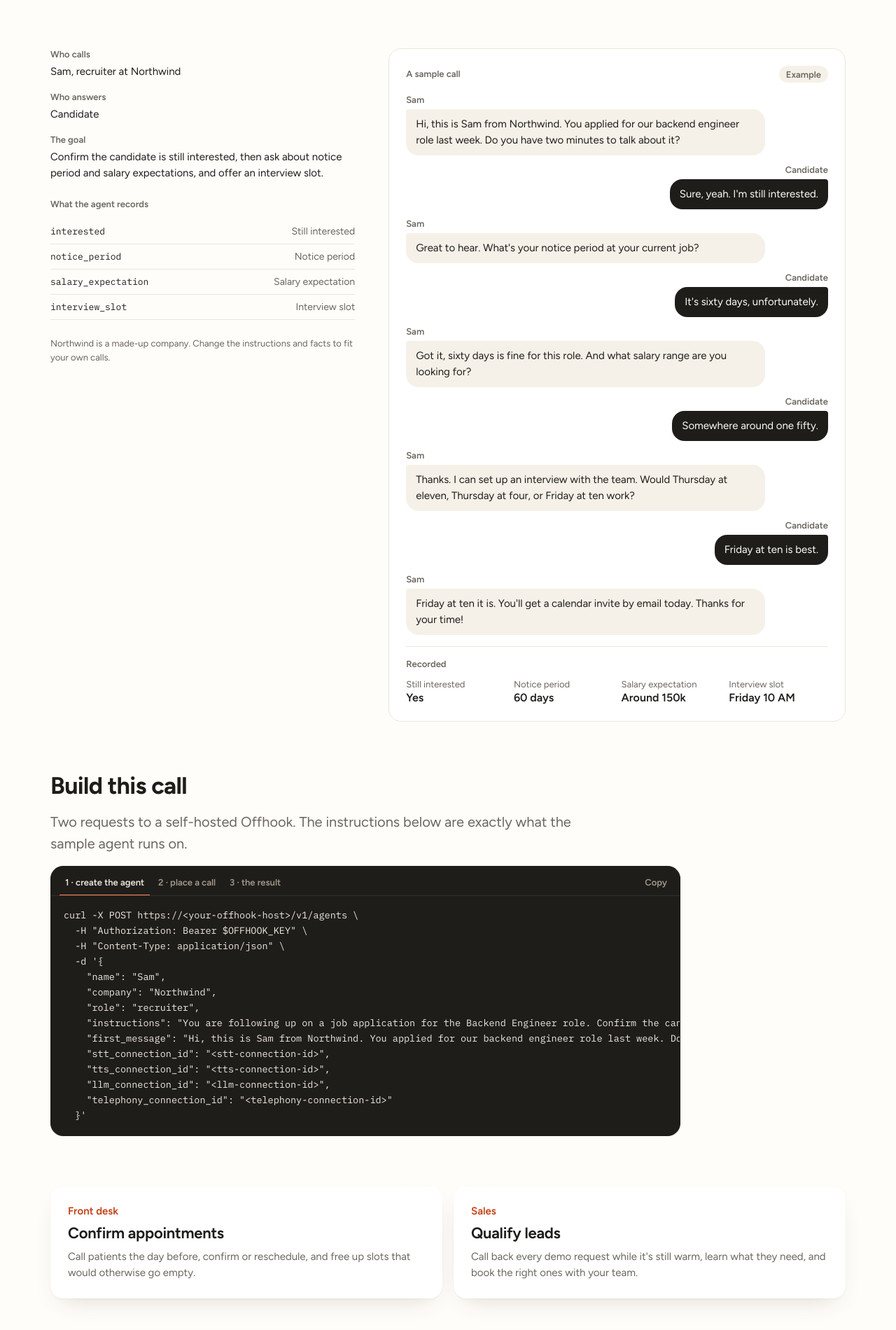
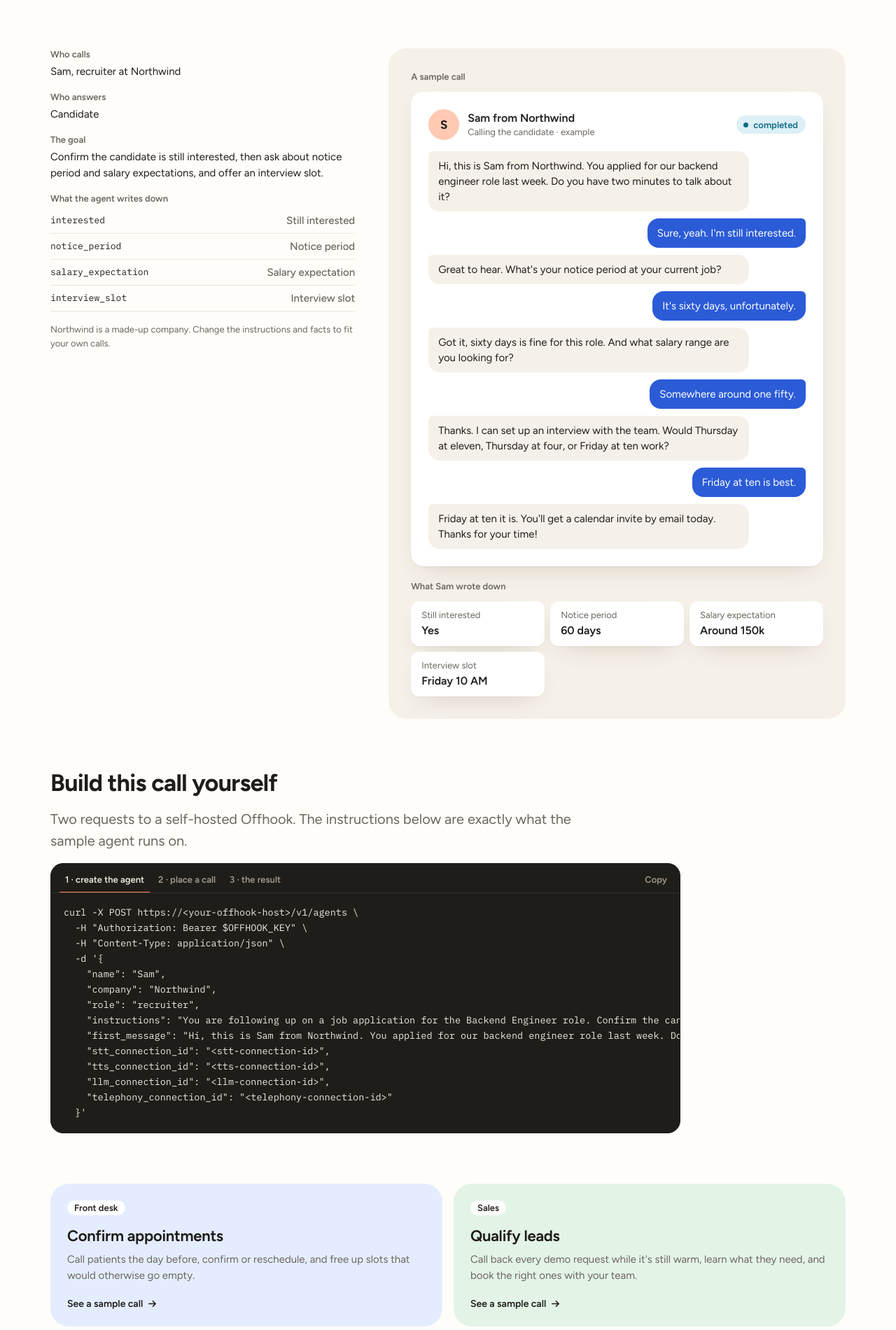
Before and after one commit to welldunai/offhook, an Astro site in the folder site/: page /use-cases/recruiter-screening in a window 1280 px wide. Shown: the part 380-2280 px from the top of the page at 70% size. Built offline with nearby package versions, Linux system fonts and the light colour scheme; Astro itself is replaced by a stand-in of ours.

Commit message:
Carry the warm design through use-case pages, share image and favicon
Co-Authored-By: Claude Opus 5.5 <noreply@anthropic.com>

```diff
--- a/site/src/layouts/Base.astro
+++ b/site/src/layouts/Base.astro
@@ -10,7 +10,7 @@ interface Props {
 const { title, description } = Astro.props;
 const canonical = new URL(Astro.url.pathname, Astro.site);
 const ogImage = new URL("/og.png", Astro.site);
-const ogAlt = "Offhook: an AI agent for the calls your team makes every day. A sample appointment call and what the agent recorded.";
+const ogAlt = "Offhook: describe the call and it makes it. An example call where Alex from Acme Clinic moves an appointment, with what it wrote down.";
 const GITHUB = "https://github.com/welldunai/offhook";
 const NAV = [
   { label: "Use cases", href: "/#use-cases" },
--- a/site/src/pages/use-cases/[slug].astro
+++ b/site/src/pages/use-cases/[slug].astro
@@ -50,7 +50,7 @@ const code = [
 <Base title={`${u.title} with an AI phone agent · Offhook`} description={u.summary}>
   <section class="wd-container uc-page">
     <header class="uc-head">
-      <p class="wd-eyebrow"><a class="crumb" href="/#use-cases">Use cases</a><span class="wd-eyebrow-sep">/</span>{u.team}</p>
+      <p class="wd-eyebrow"><a class="crumb" href="/#use-cases">Examples</a><span class="wd-eyebrow-sep">/</span>{u.team}</p>
       <h1 class="display-lg">{u.title}</h1>
       <p class="body-lg uc-lede">{u.summary}</p>
       <div class="wd-row">
@@ -67,7 +67,7 @@ const code = [
           <div><dt>Who answers</dt><dd>{personLabel}</dd></div>
           <div><dt>The goal</dt><dd>{u.goal}</dd></div>
         </dl>
-        <h2 class="uc-sub">What the agent records</h2>
+        <h2 class="wd-label">What the agent writes down</h2>
         <table class="uc-fields-table">
           <tbody>
             {u.fields.map((f) => (
@@ -79,41 +79,46 @@ const code = [
       </aside>
 
       <section class="uc-call" aria-labelledby="sample-title">
-        <div class="uc-call-head">
-          <h2 id="sample-title" class="uc-sub">A sample call</h2>
-          <span class="wd-badge">Example</span>
+        <h2 id="sample-title" class="wd-label">A sample call</h2>
+        <div class="wd-call">
+          <div class="wd-call-head">
+            <span class:list={["wd-avatar", "wd-avatar--lg", `wd-avatar--${u.tint}`]} aria-hidden="true">{u.agent.name[0]}</span>
+            <div class="wd-call-who">
+              <span class="wd-call-name">{u.agent.name} from {u.agent.company}</span>
+              <span class="wd-call-meta">Calling {u.person} · example</span>
+            </div>
+            <span class="wd-status wd-status--done"><span class="wd-status-dot" aria-hidden="true"></span>completed</span>
+          </div>
+          <ul class="wd-bubbles" aria-label="Transcript">
+            {u.sample.map((t) => (
+              <li class:list={["wd-bubble", t.who === "person" && "wd-bubble--caller"]}>
+                <span class="visually-hidden">{t.who === "agent" ? `${u.agent.name}: ` : `${personLabel}: `}</span>{t.text}
+              </li>
+            ))}
+          </ul>
         </div>
-        <ol class="chat">
-          {u.sample.map((t) => (
-            <li class:list={["chat-turn", t.who === "agent" ? "is-agent" : "is-person"]}>
-              <span class="chat-who">{t.who === "agent" ? u.agent.name : personLabel}</span>
-              <p>{t.text}</p>
-            </li>
+        <p class="wd-label scene-label">What {u.agent.name} wrote down</p>
+        <div class="wd-results">
+          {u.fields.map((f) => (
+            <div class="wd-result"><span>{f.label}</span><strong>{showValue(u.outcome[f.key])}</strong></div>
           ))}
-        </ol>
-        <div class="uc-outcome">
-          <span class="uc-sub">Recorded</span>
-          <dl>
-            {u.fields.map((f) => (
-              <div><dt>{f.label}</dt><dd>{showValue(u.outcome[f.key])}</dd></div>
-            ))}
-          </dl>
         </div>
       </section>
     </div>
 
     <section class="uc-build" aria-labelledby="build-title">
-      <h2 id="build-title" class="display-md">Build this call</h2>
+      <h2 id="build-title" class="display-md">Build this call yourself</h2>
       <p class="body-lg uc-lede">Two requests to a self-hosted Offhook. The instructions below are exactly what the sample agent runs on.</p>
       <Code tabs={code} />
     </section>
 
     <nav class="uc-more" aria-label="Other use cases">
       {others.map((o) => (
-        <a class="wd-card" href={`/use-cases/${o.slug}/`}>
-          <span class="wd-eyebrow">{o.team}</span>
-          <span class="wd-card-title">{o.title}</span>
-          <span class="wd-card-desc">{o.summary}</span>
+        <a class:list={["wd-tile", `wd-tile--${o.tint}`]} href={`/use-cases/${o.slug}/`}>
+          <span class="wd-tile-tag">{o.team}</span>
+          <span class="wd-tile-title">{o.title}</span>
+          <span class="wd-tile-desc">{o.summary}</span>
+          <span class="wd-tile-go">See a sample call <span class="wd-arrow" aria-hidden="true">→</span></span>
         </a>
       ))}
     </nav>
--- a/site/src/styles/site.css
+++ b/site/src/styles/site.css
@@ -242,3 +242,13 @@ h1, h2 { text-wrap: balance; }
 
 @media (max-width: 960px) { .hero--human { grid-template-columns: minmax(0, 1fr); gap: var(--space-6); padding-block: var(--space-6); } }
 @media (max-width: 560px) { .plan-grid > div { grid-template-columns: minmax(0, 1fr); gap: 2px; } .hero-scene { padding: var(--space-4); } }
+
+/* ---------- use-case pages (v2) ---------- */
+.visually-hidden { position: absolute; width: 1px; height: 1px; padding: 0; margin: -1px; overflow: hidden; clip: rect(0 0 0 0); white-space: nowrap; border: 0; }
+.uc-call { padding: var(--space-6); border-radius: var(--radius-xl); background: var(--surface-sunken); border: 0; box-shadow: none; gap: var(--space-3); }
+.uc-spec { gap: var(--space-4); }
+.uc-spec dt { font-size: 13px; line-height: 18px; font-weight: 600; color: var(--ink-muted); }
+.uc-fields-table td { font-size: 15px; }
+.uc-fields-table span { font-weight: 500; }
+.uc-more { grid-template-columns: repeat(2, minmax(0, 1fr)); }
+@media (max-width: 560px) { .uc-call { padding: var(--space-4); } }
```
Also changed, not shown: site/public/favicon.svg, site/public/og.png.
